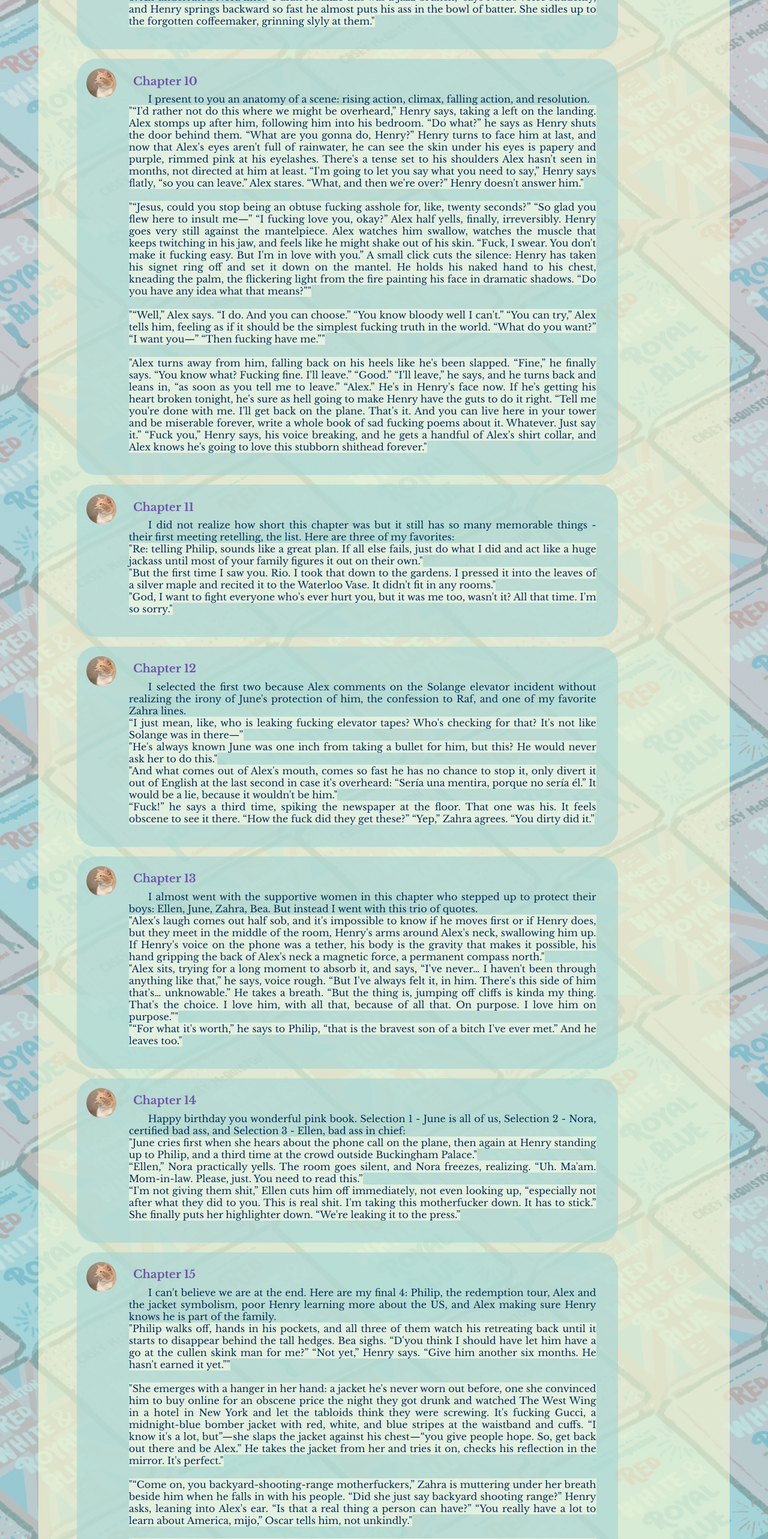
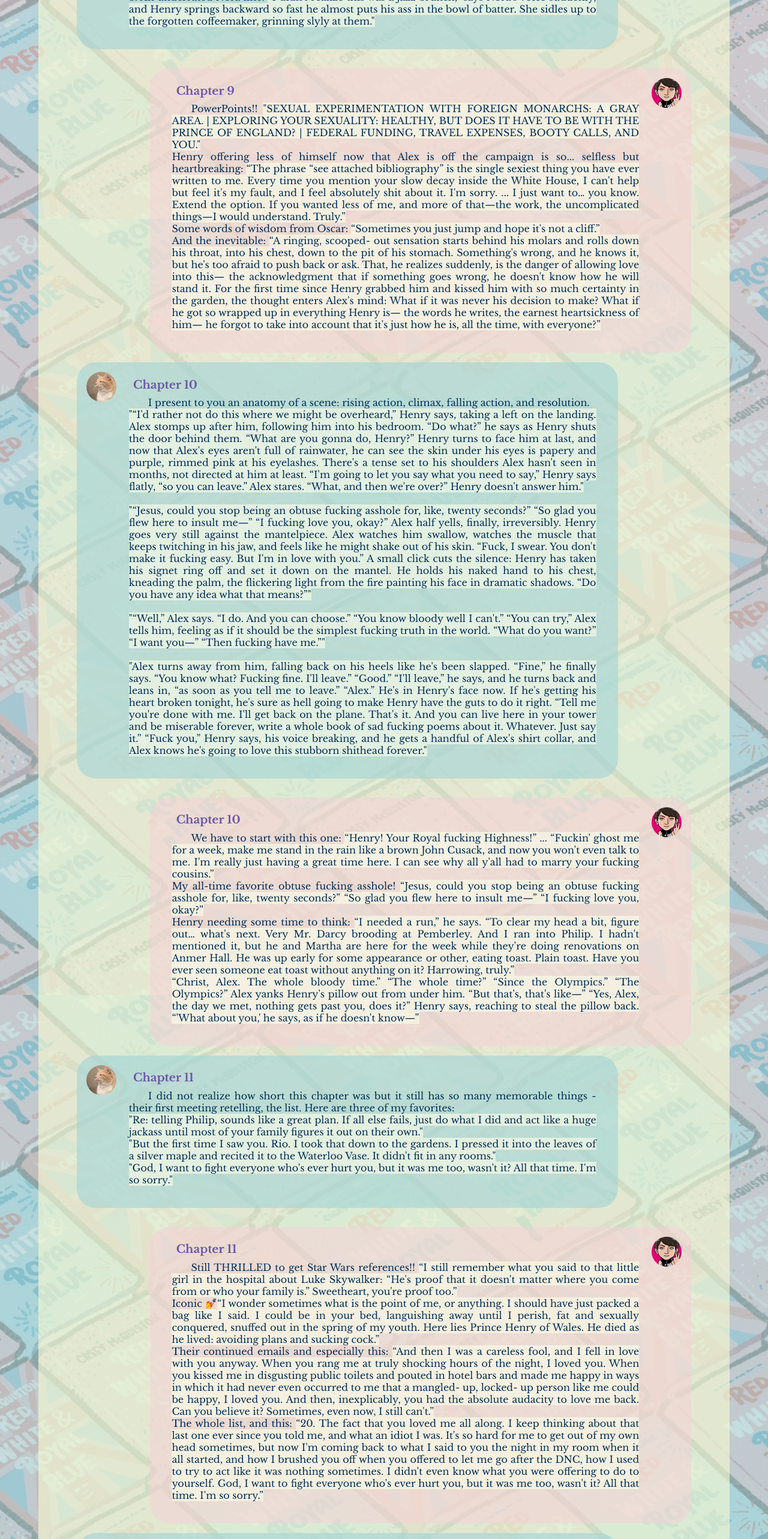
Before and after one commit to estr19/le-ra, a React (Create React App) app: page /rwrb in a window 1280 px wide. Shown: the part 7440-10006 px from the top of the page at 60% size. Built offline with nearby package versions, Linux system fonts and the light colour scheme; a web font is replaced by a local one.

Commit message:
ch9-11 quotes

```diff
--- a/src/rwrbConvo.js
+++ b/src/rwrbConvo.js
@@ -190,6 +190,16 @@ export const rwrbConvo = [
     3. An underrated Nora line: <span>“I didn't realize this was a jazz brunch,” says Nora's voice suddenly, and Henry springs backward so fast he almost puts his ass in the bowl of batter. She sidles up to the forgotten coffeemaker, grinning slyly at them."</span>`,
   },
   {
+    id: 9.5,
+    chapter: 9,
+    name: 'estr19',
+    pfp: estr19pfp,
+    message: `PowerPoints!! <span>"SEXUAL EXPERIMENTATION WITH FOREIGN MONARCHS: A GRAY AREA. | EXPLORING YOUR SEXUALITY: HEALTHY, BUT DOES IT HAVE TO BE WITH THE PRINCE OF ENGLAND? | FEDERAL FUNDING, TRAVEL EXPENSES, BOOTY CALLS, AND YOU."</span>
+    Henry offering less of himself now that Alex is off the campaign is so... selfless but heartbreaking: <span>“The phrase “see attached bibliography” is the single sexiest thing you have ever written to me. Every time you mention your slow decay inside the White House, I can't help but feel it's my fault, and I feel absolutely shit about it. I'm sorry. ... I just want to… you know. Extend the option. If you wanted less of me, and more of that—the work, the uncomplicated things—I would understand. Truly.”</span>
+    Some words of wisdom from Oscar: <span>“Sometimes you just jump and hope it's not a cliff.”</span>
+    And the inevitable: <span>“A ringing, scooped- out sensation starts behind his molars and rolls down his throat, into his chest, down to the pit of his stomach. Something's wrong, and he knows it, but he's too afraid to push back or ask. That, he realizes suddenly, is the danger of allowing love into this— the acknowledgment that if something goes wrong, he doesn't know how he will stand it. For the first time since Henry grabbed him and kissed him with so much certainty in the garden, the thought enters Alex's mind: What if it was never his decision to make? What if he got so wrapped up in everything Henry is— the words he writes, the earnest heartsickness of him— he forgot to take into account that it's just how he is, all the time, with everyone?”</span>`,
+  },
+  {
     id: 10,
     chapter: 10,
     name: 'bensmom33',
@@ -204,6 +214,16 @@ export const rwrbConvo = [
     <span>"Alex turns away from him, falling back on his heels like he's been slapped. “Fine,” he finally says. “You know what? Fucking fine. I'll leave.” “Good.” “I'll leave,” he says, and he turns back and leans in, “as soon as you tell me to leave.” “Alex.” He's in Henry's face now. If he's getting his heart broken tonight, he's sure as hell going to make Henry have the guts to do it right. “Tell me you're done with me. I'll get back on the plane. That's it. And you can live here in your tower and be miserable forever, write a whole book of sad fucking poems about it. Whatever. Just say it.” “Fuck you,” Henry says, his voice breaking, and he gets a handful of Alex's shirt collar, and Alex knows he's going to love this stubborn shithead forever."</span>`,
   },
   {
+    id: 10.5,
+    chapter: 10,
+    name: 'estr19',
+    pfp: estr19pfp,
+    message: `We have to start with this one: <span>“Henry! Your Royal fucking Highness!” ... “Fuckin' ghost me for a week, make me stand in the rain like a brown John Cusack, and now you won't even talk to me. I'm really just having a great time here. I can see why all y'all had to marry your fucking cousins.”</span>
+    My all-time favorite obtuse fucking asshole! <span>“Jesus, could you stop being an obtuse fucking asshole for, like, twenty seconds?” “So glad you flew here to insult me—” “I fucking love you, okay?”</span>
+    Henry needing some time to think: <span>“I needed a run,” he says. “To clear my head a bit, figure out… what's next. Very Mr. Darcy brooding at Pemberley. And I ran into Philip. I hadn't mentioned it, but he and Martha are here for the week while they're doing renovations on Anmer Hall. He was up early for some appearance or other, eating toast. Plain toast. Have you ever seen someone eat toast without anything on it? Harrowing, truly.”</span>
+    <span>“Christ, Alex. The whole bloody time.” “The whole time?” “Since the Olympics.” “The Olympics?” Alex yanks Henry's pillow out from under him. “But that's, that's like—” “Yes, Alex, the day we met, nothing gets past you, does it?” Henry says, reaching to steal the pillow back. “'What about you,' he says, as if he doesn't know—”</span>`,
+  },
+  {
     id: 11,
     chapter: 11,
     name: 'bensmom33',
@@ -212,6 +232,16 @@ export const rwrbConvo = [
     <span>"Re: telling Philip, sounds like a great plan. If all else fails, just do what I did and act like a huge jackass until most of your family figures it out on their own."</span>
     <span>"But the first time I saw you. Rio. I took that down to the gardens. I pressed it into the leaves of a silver maple and recited it to the Waterloo Vase. It didn't fit in any rooms."</span>
     <span>"God, I want to fight everyone who's ever hurt you, but it was me too, wasn't it? All that time. I'm so sorry."</span>`,
+  },
+  {
+    id: 11.5,
+    chapter: 11,
+    name: 'estr19',
+    pfp: estr19pfp,
+    message: `Still THRILLED to get Star Wars references!! <span>“I still remember what you said to that little girl in the hospital about Luke Skywalker: “He's proof that it doesn't matter where you come from or who your family is.” Sweetheart, you're proof too.”</span>
+    Iconic 💅<span>“I wonder sometimes what is the point of me, or anything. I should have just packed a bag like I said. I could be in your bed, languishing away until I perish, fat and sexually conquered, snuffed out in the spring of my youth. Here lies Prince Henry of Wales. He died as he lived: avoiding plans and sucking cock.”</span>
+    Their continued emails and especially this: <span>“And then I was a careless fool, and I fell in love with you anyway. When you rang me at truly shocking hours of the night, I loved you. When you kissed me in disgusting public toilets and pouted in hotel bars and made me happy in ways in which it had never even occurred to me that a mangled- up, locked- up person like me could be happy, I loved you. And then, inexplicably, you had the absolute audacity to love me back. Can you believe it? Sometimes, even now, I still can't.”</span>
+    The whole list, and this: <span>“20. The fact that you loved me all along. I keep thinking about that last one ever since you told me, and what an idiot I was. It's so hard for me to get out of my own head sometimes, but now I'm coming back to what I said to you the night in my room when it all started, and how I brushed you off when you offered to let me go after the DNC, how I used to try to act like it was nothing sometimes. I didn't even know what you were offering to do to yourself. God, I want to fight everyone who's ever hurt you, but it was me too, wasn't it? All that time. I'm so sorry.”</span>`,
   },
   {
     id: 12,
```
